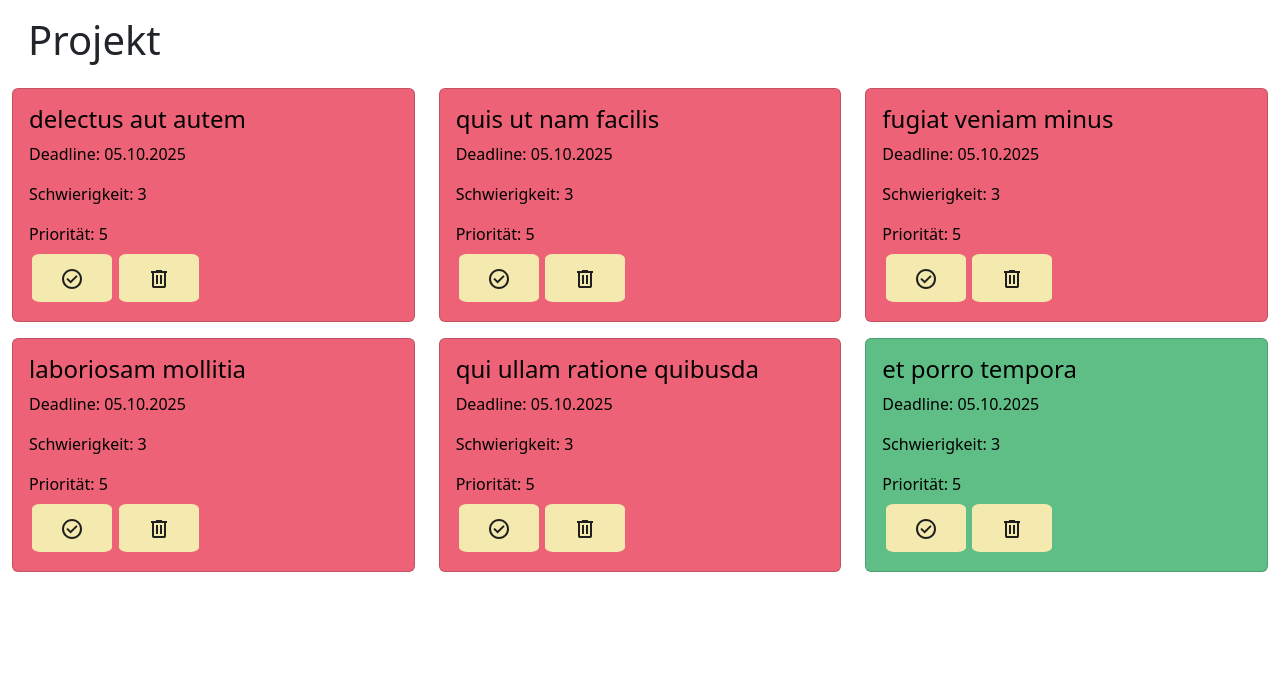
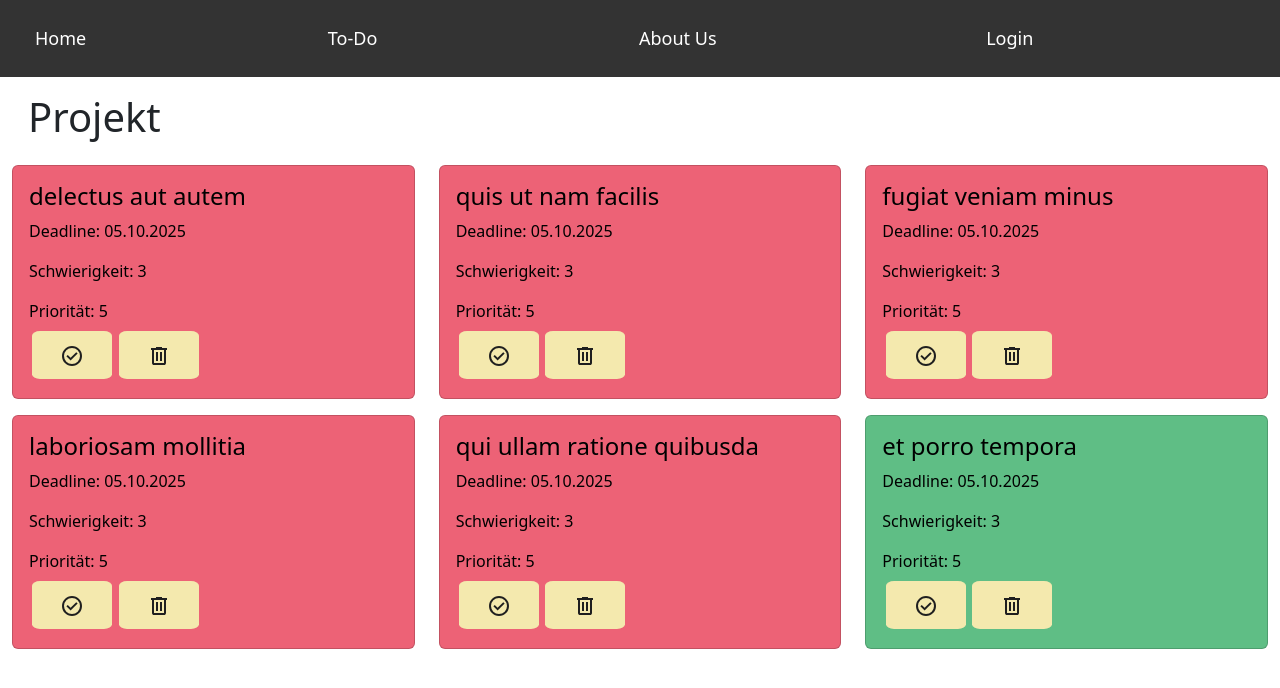
Before and after one commit to Dupl0s/ToDo-Website, an Angular app in the folder Frontend/: page /todos in a window 1280 px wide. Shown: the top 688 px of the page. Built offline with nearby package versions, Linux system fonts and the light colour scheme.

Commit message:
added header
Header eingefügt, da ich den Code in App.component geschrieben habe

```diff
--- a/Frontend/angular.json
+++ b/Frontend/angular.json
@@ -91,5 +91,8 @@
       }
     }
   }
+},
+"cli": {
+  "analytics": false
 }
 }
--- a/Frontend/src/app/app.component.css
+++ b/Frontend/src/app/app.component.css
@@ -0,0 +1,47 @@
+header {
+    background-color: #333;
+    padding: 15px 0;
+    width: 100%;
+  }
+
+  nav {
+    display: flex;
+    align-items: center;
+    justify-content: space-between;
+    width: 100%;
+    padding: 0 20px;
+  }
+
+  nav .home {
+    margin-left: 0;
+  }
+
+  nav .nav-links {
+    display: flex;
+    width: 100%;
+    justify-content: space-evenly;
+    gap: 20px;
+  }
+
+  nav a {
+    color: white;
+    text-decoration: none;
+    font-size: 18px;
+    padding: 10px 15px;
+    border-radius: 5px;
+    transition: background-color 0.3s;
+    display: flex;
+    align-items: center;
+  }
+
+  nav a i {
+    margin-right: 8px; /* Abstand zwischen Icon und Text */
+  }
+
+  nav a:hover {
+    background-color: #555;
+  }
+
+  nav a.active {
+    background-color: #ff5733;
+  }
--- a/Frontend/src/app/app.component.html
+++ b/Frontend/src/app/app.component.html
@@ -1,3 +1,16 @@
+<header>
+  <nav>
+    <a routerLink="/" routerLinkActive="active" class="home" href="/home">Home</a>
+    <div class="nav-links">
+      <a routerLink="/todo" routerLinkActive="active" href="/todos">To-Do</a>
+      <a routerLink="/about" routerLinkActive="active" href="/aboutus">About Us</a>
+      <a routerLink="/login" routerLinkActive="active" href="/login">
+        <i class="fas fa-sign-in-alt"></i> Login
+      </a>
+    </div>
+  </nav>
+</header>
+
 <main >
   <router-outlet/>
 </main>
```
